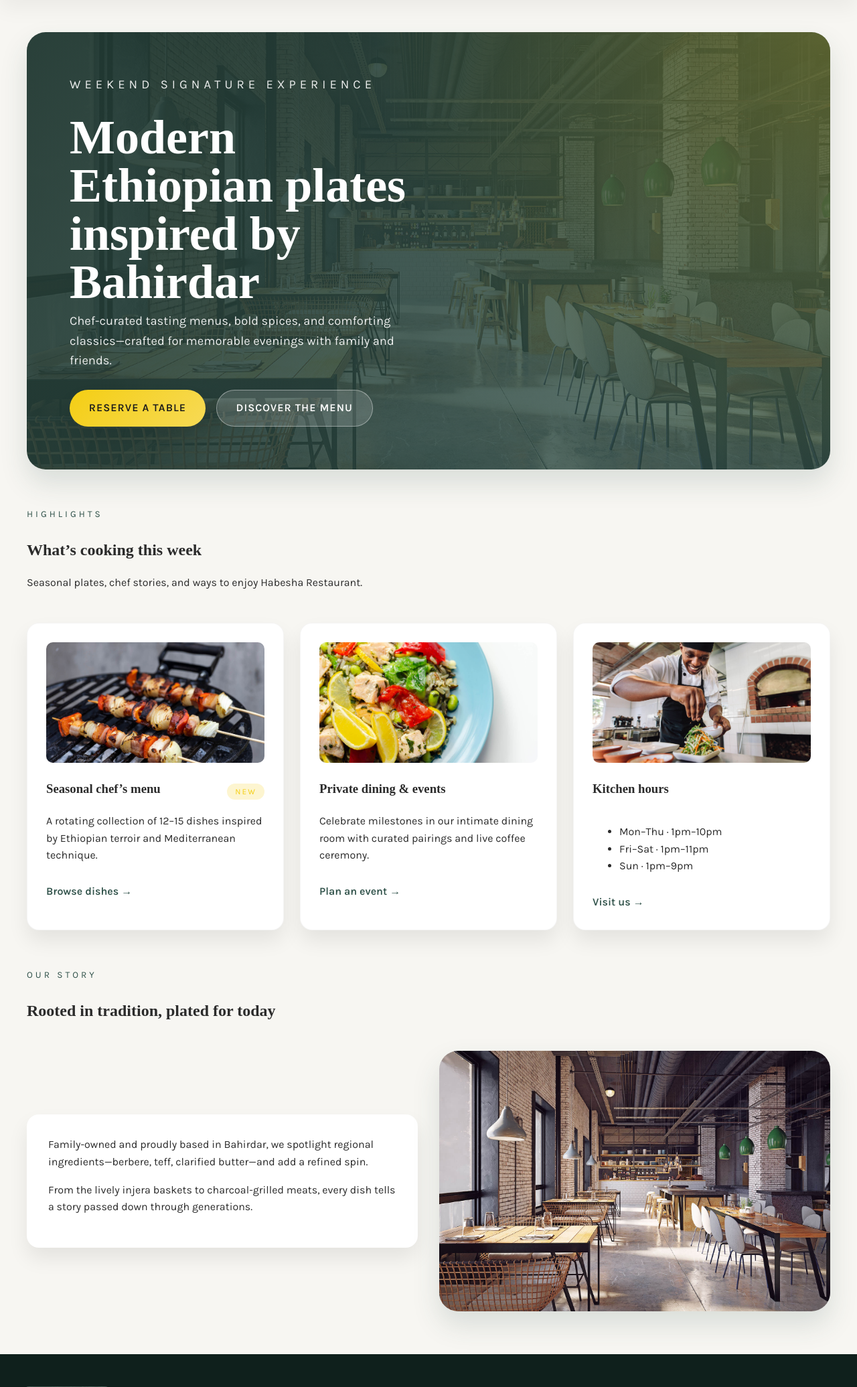
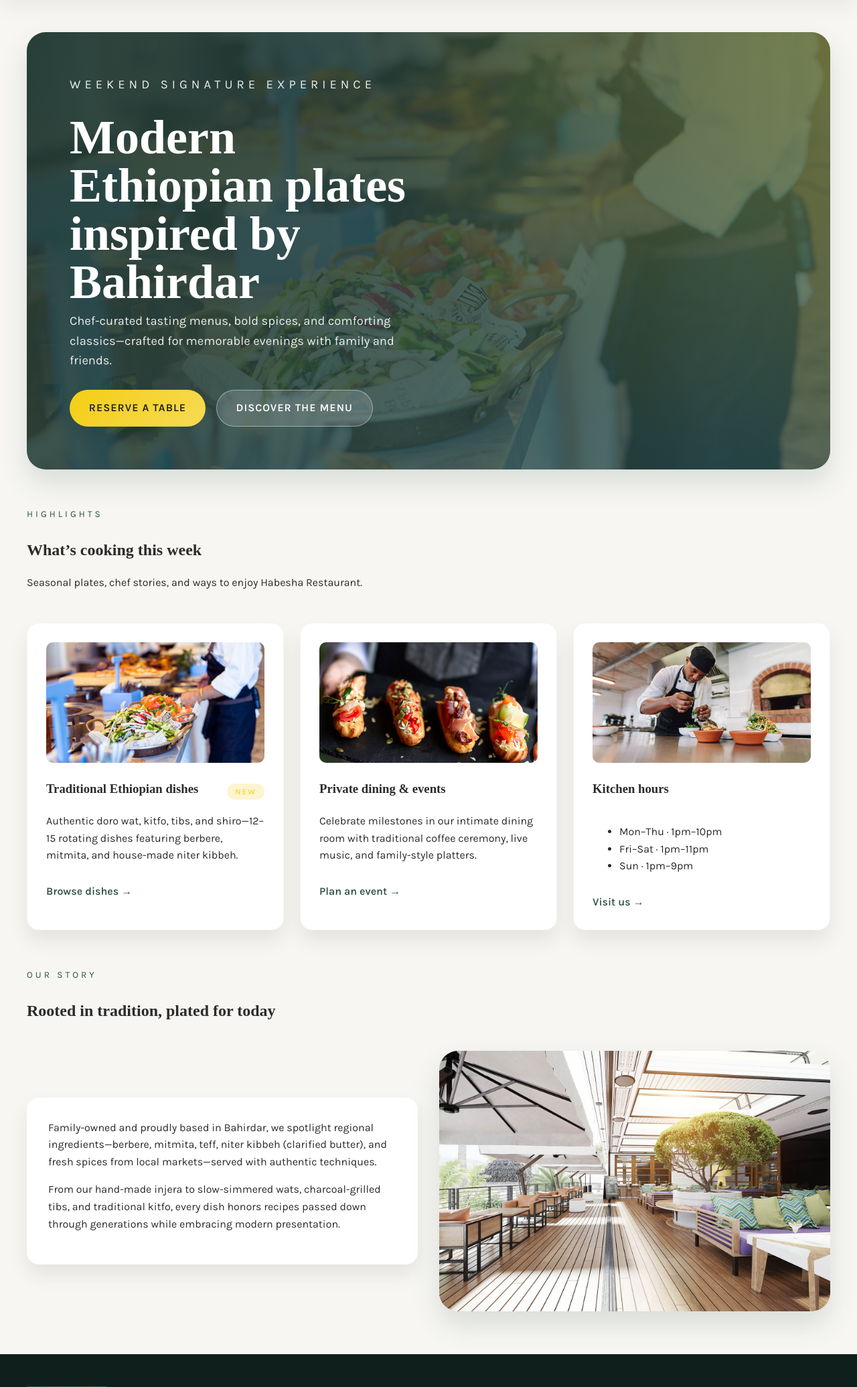
Before and after one commit to Bezawit-Ag/latest, a Django app: page / in a window 1280 px wide. Shown: the part 97-2168 px from the top of the page at 67% size. Run offline with Django 4.2, Linux system fonts and the light colour scheme; some web fonts are replaced.

Commit message:
modification

```diff
--- a/restaurant/static/css/style.css
+++ b/restaurant/static/css/style.css
@@ -27,7 +27,12 @@ body {
     line-height: 1.6;
 }
 
-h1, h2, h3, h4, h5, h6 {
+h1,
+h2,
+h3,
+h4,
+h5,
+h6 {
     font-family: 'Markazi Text', serif;
     margin: 0 0 0.5rem;
 }
@@ -199,7 +204,7 @@ main {
 }
 
 .hero {
-    background: linear-gradient(130deg, rgba(33, 57, 50, 0.95), rgba(47, 81, 73, 0.75)), url('../img/restaurant_inside.jpg') center/cover;
+    background: linear-gradient(130deg, rgba(33, 57, 50, 0.95), rgba(47, 81, 73, 0.75)), url('../img/restaurant food.jpg') center/cover;
     border-radius: var(--radius-lg);
     padding: clamp(2.5rem, 5vw, 4rem);
     color: #fff;
--- a/restaurant/templates/index.html
+++ b/restaurant/templates/index.html
@@ -7,7 +7,8 @@
     <p class="hero__eyebrow">Weekend Signature Experience</p>
     <h1>Modern Ethiopian plates inspired by Bahirdar</h1>
     <p>
-      Chef-curated tasting menus, bold spices, and comforting classics—crafted for memorable evenings with family and friends.
+      Chef-curated tasting menus, bold spices, and comforting classics—crafted for memorable evenings with family and
+      friends.
     </p>
     <div class="hero__actions">
       <a class="btn btn--primary" href="{% url 'book' %}">Reserve a table</a>
@@ -24,24 +25,28 @@
   </div>
   <div class="card-grid">
     <article class="card">
-      <img class="card__image" src="{% static 'img/Grill.jpg' %}" alt="Signature grill platter" />
+      <img class="card__image" src="{% static 'img/restaurant food.jpg' %}"
+        alt="Traditional Ethiopian platter with injera and wats" />
       <div class="card__title">
-        <h3>Seasonal chef’s menu</h3>
+        <h3>Traditional Ethiopian dishes</h3>
         <span class="badge">New</span>
       </div>
-      <p>A rotating collection of 12–15 dishes inspired by Ethiopian terroir and Mediterranean technique.</p>
+      <p>Authentic doro wat, kitfo, tibs, and shiro—12–15 rotating dishes featuring berbere, mitmita, and house-made
+        niter kibbeh.</p>
       <a class="card__cta" href="{% url 'menu' %}">Browse dishes →</a>
     </article>
     <article class="card">
-      <img class="card__image" src="{% static 'img/salad.jpg' %}" alt="Fresh salad bowl" />
+      <img class="card__image" src="{% static 'img/restaurant food B.jpg' %}"
+        alt="Traditional Ethiopian vegetable platter" />
       <div class="card__title">
         <h3>Private dining & events</h3>
       </div>
-      <p>Celebrate milestones in our intimate dining room with curated pairings and live coffee ceremony.</p>
+      <p>Celebrate milestones in our intimate dining room with traditional coffee ceremony, live music, and family-style
+        platters.</p>
       <a class="card__cta" href="{% url 'book' %}">Plan an event →</a>
     </article>
     <article class="card">
-      <img class="card__image" src="{% static 'img/head_chef.jpg' %}" alt="Habesha head chef" />
+      <img class="card__image" src="{% static 'img/restaurant chef C.jpg' %}" alt="Traditional Ethiopian chef" />
       <div class="card__title">
         <h3>Kitchen hours</h3>
       </div>
@@ -62,11 +67,13 @@
   </div>
   <div class="about-grid">
     <article class="story-block">
-      <p>Family-owned and proudly based in Bahirdar, we spotlight regional ingredients—berbere, teff, clarified butter—and add a refined spin.</p>
-      <p>From the lively injera baskets to charcoal-grilled meats, every dish tells a story passed down through generations.</p>
+      <p>Family-owned and proudly based in Bahirdar, we spotlight regional ingredients—berbere, mitmita, teff, niter
+        kibbeh (clarified butter), and fresh spices from local markets—served with authentic techniques.</p>
+      <p>From our hand-made injera to slow-simmered wats, charcoal-grilled tibs, and traditional kitfo, every dish
+        honors recipes passed down through generations while embracing modern presentation.</p>
     </article>
     <div class="media-frame">
-      <img src="{% static 'img/restaurant_inside.jpg' %}" alt="Habesha dining room" />
+      <img src="{% static 'img/restaurant inside alternative.jpg' %}" alt="Traditional Habesha dining room" />
     </div>
   </div>
 </section>
--- a/restaurant/templates/menu-display.html
+++ b/restaurant/templates/menu-display.html
@@ -5,7 +5,7 @@
   <article class="story-block">
     <p class="section__eyebrow">Featured dish</p>
     <h1>{{ menu.name }}</h1>
-    <p>{{ menu.description|default:"A chef-crafted plate highlighting Ethiopia’s seasonal bounty." }}</p>
+    <p>{{ menu.description|default:"A traditional Ethiopian dish prepared with authentic spices, fresh ingredients, and time-honored techniques from our family recipes." }}</p>
     <p><strong>Price:</strong> ETB {{ menu.Price|floatformat:2 }}</p>
     <a class="btn btn--primary" href="{% url 'menu' %}">Back to menu</a>
   </article>
--- a/restaurant/templates/menu.html
+++ b/restaurant/templates/menu.html
@@ -4,8 +4,8 @@
 <section class="section">
   <div class="section__intro">
     <p class="section__eyebrow">Menus</p>
-    <h1>Plates built around spice, smoke, and soul</h1>
-    <p>Explore the full line-up or tap into featured dishes for the week.</p>
+    <h1>Authentic Ethiopian cuisine</h1>
+    <p>Traditional wats, tibs, kitfo, and vegetarian dishes—each prepared with house-ground spices and served on fresh injera.</p>
   </div>
   <div class="menu-list">
     {% for item in menu_items %}
@@ -14,7 +14,7 @@
           <a href="{% url 'menu_item' pk=item.pk %}">{{ item.name }}</a>
           <span class="menu-card__price">ETB {{ item.Price|floatformat:2 }}</span>
         </div>
-        <p>{{ item.description|default:"Crafted with seasonal ingredients and house spices." }}</p>
+        <p>{{ item.description|default:"Traditional Ethiopian dish prepared with authentic spices and fresh ingredients." }}</p>
       </article>
     {% empty %}
       <p>The menu is being refreshed. Please check back shortly.</p>
```
Also changed, not shown: restaurant/management/commands/populate_ethiopian_menu.py (added, +103 -0 lines), restaurant/templates/about.html (+10 -9 lines), restaurant/templates/book.html (+6 -6 lines), db.sqlite3, restaurant/management/__init__.py (added), restaurant/management/commands/__init__.py (added).
